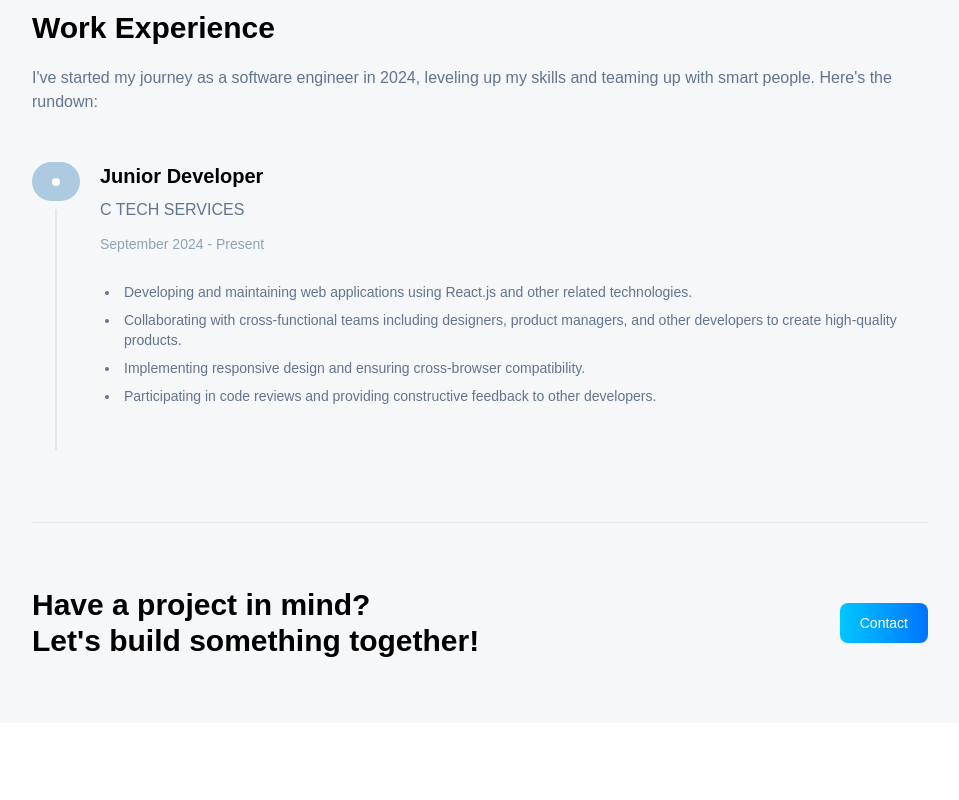
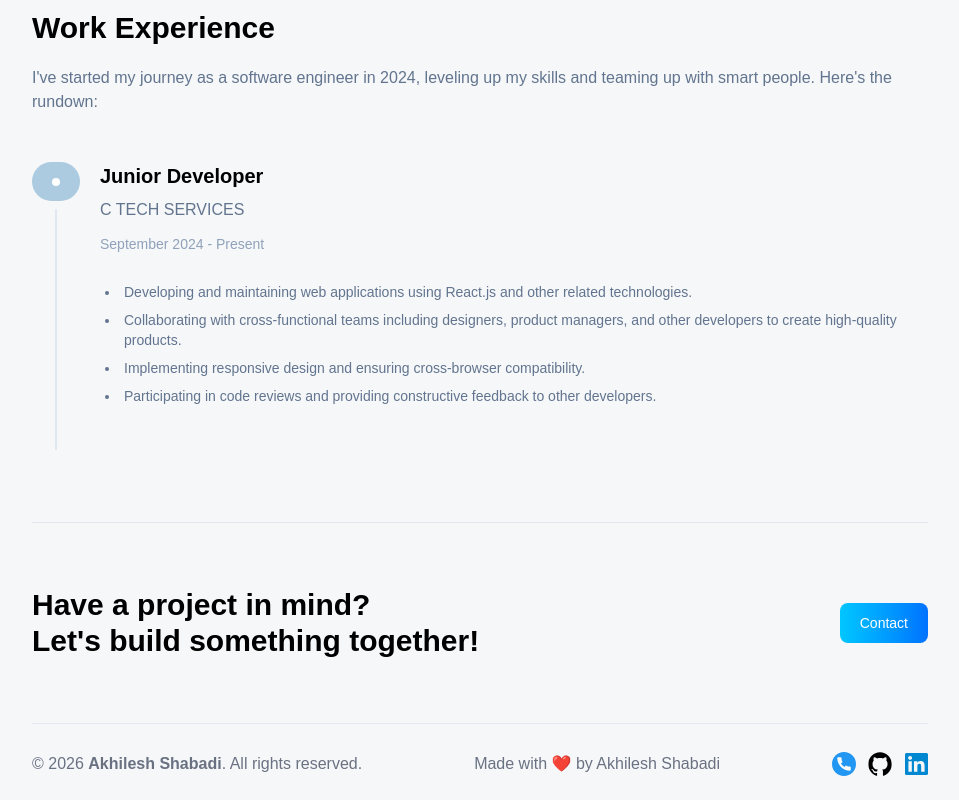
Before and after one commit to Akhilesh-Shabadi/3D_Portfolio, a React (Vite) app: page /about in a window 1280 px wide. Shown: the part 678-1478 px from the top of the page, without its empty margins (160-1119 px from the left). Before the commit the page ends 1401 px from the top, so only its background shows below. Built offline with nearby package versions, Linux system fonts and the light colour scheme.

Commit message:
Added a Footer component. Made some changes in the project components (project name and description and links)

```diff
--- a/src/App.jsx
+++ b/src/App.jsx
@@ -2,6 +2,7 @@ import { BrowserRouter as Router, Routes, Route } from "react-router-dom";
 import { Home, About, Projects, Contact, NotFound } from "./pages";
 import NavBar from "./components/NavBar";
 import ErrorBoundary from "./components/ErrorBoundary";
+import Footer from "./components/Footer";
 
 function App() {
   return (
@@ -11,10 +12,19 @@ function App() {
           <NavBar />
           <Routes>
             <Route path="/" element={<Home />} />
-            <Route path="/about" element={<About />} />
-            <Route path="/projects" element={<Projects />} />
-            <Route path="/contact" element={<Contact />} />
-            <Route path="*" element={<NotFound />} />
+            <Route path="/*"
+              element={
+                <>
+                  <Routes>
+                    <Route path="/about" element={<About />} />
+                    <Route path="/projects" element={<Projects />} />
+                    <Route path="/contact" element={<Contact />} />
+                    <Route path="*" element={<NotFound />} />
+                  </Routes>
+                  <Footer />
+                </>
+              }
+            />
           </Routes>
         </Router>
       </ErrorBoundary>
--- /dev/null
+++ b/src/components/Footer.jsx
@@ -0,0 +1,24 @@
+import { Link } from 'react-router-dom'
+import { socialLinks } from '../constants'
+
+const Footer = () => {
+    return (
+        <footer className="max-w-5xl mx-auto sm:px-16 pb-6 px-8 flex flex-col gap-7 font-poppins">
+            <hr className='border-slate-200' />
+            <div className="flex flex-wrap gap-7 items-center justify-between">
+                <p className="text-gray-500">© {new Date().getFullYear()} <strong>Akhilesh Shabadi</strong>. All rights reserved.</p>
+                <p className="text-gray-500">Made with ❤️ by Akhilesh Shabadi</p>
+
+                <div className="flex gap-3">
+                    {socialLinks.map((link) => (
+                        <Link key={link.name} to={link.link} target="_blank" rel="noopener noreferrer">
+                            <img src={link.iconUrl} alt={link.name} className='w-6 h-6 object-contain' />
+                        </Link>
+                    ))}
+                </div>
+            </div>
+        </footer>
+    )
+}
+
+export default Footer
--- a/src/constants/index.js
+++ b/src/constants/index.js
@@ -136,43 +136,43 @@ export const projects = [
     {
         iconUrl: git,
         theme: 'btn-back-red',
-        name: 'Amazon Price Tracker',
-        description: 'Developed a web application that tracks and notifies users of price changes for products on Amazon, helping users find the best deals.',
-        link: 'https://github.com/adrianhajdin/pricewise',
+        name: 'Small & Medium Enterprise Dashboard',
+        description: 'Developed a comprehensive real-time analytics and collaboration platform specifically designed for Small and Medium Enterprises to monitor business metrics, facilitate team collaboration, and enable data-driven decision making.',
+        link: 'https://github.com/Akhilesh-Shabadi/SME--Small_and_Medium-sized_Enterprise--Dashboard',
     },
     {
         iconUrl: github,
         theme: 'btn-back-green',
-        name: 'Full Stack Threads Clone',
-        description: 'Created a full-stack replica of the popular discussion platform "Threads," enabling users to post and engage in threaded conversations.',
-        link: 'https://github.com/adrianhajdin/threads',
+        name: 'Full Stack Bus Ticket Booking Application',
+        description: 'Created a full-stack replica of the popular bus ticket booking platform, enabling users to book tickets and manage their bookings.',
+        link: 'https://github.com/Akhilesh-Shabadi/Spring-Blue-Bus-project',
+    },
+    {
+        iconUrl: react,
+        theme: 'btn-back-pink',
+        name: 'Movies Management Application',
+        description: 'Developed a movie management application using React.js, allowing users to search for movies, view movie details, and manage their movie collection.',
+        link: 'https://github.com/Akhilesh-Shabadi/Reactjs_movie_project',
     },
     {
         iconUrl: nextjs,
         theme: 'btn-back-blue',
-        name: 'Car Finding App',
-        description: 'Designed and built a mobile app for finding and comparing cars on the market, streamlining the car-buying process.',
-        link: 'https://github.com/adrianhajdin/project_next13_car_showcase',
+        name: 'Streaming Movies Application',
+        description: 'Developed a streaming movies application using Next.js, allowing users to watch movies and manage their movie collection.',
+        link: 'https://github.com/Akhilesh-Shabadi/Servlet_movies_project',
     },
-    {
-        iconUrl: react,
-        theme: 'btn-back-pink',
-        name: 'Snapgram',
-        description: 'Built a complete clone of Instagram, allowing users to share photos and connect with friends in a familiar social media environment.',
-        link: 'https://github.com/adrianhajdin/social_media_app',
-    },
-    {
-        iconUrl: nodejs,
-        theme: 'btn-back-black',
-        name: 'Real-Estate Application',
-        description: 'Developed a real-estate application that facilitates property listings and searches, connecting buyers with available properties.',
-        link: 'https://github.com/adrianhajdin/projects_realestate',
-    },
-    {
-        iconUrl: javascript,
-        theme: 'btn-back-yellow',
-        name: 'AI Summarizer Application',
-        description: 'App that leverages AI to automatically generate concise summaries of long text content using OpenAI GPT-4.',
-        link: 'https://github.com/adrianhajdin/project_ai_summarizer',
-    }
+    // {
+    //     iconUrl: nodejs,
+    //     theme: 'btn-back-black',
+    //     name: 'Real-Estate Application',
+    //     description: 'Developed a real-estate application that facilitates property listings and searches, connecting buyers with available properties.',
+    //     link: 'https://github.com/adrianhajdin/projects_realestate',
+    // },
+    // {
+    //     iconUrl: javascript,
+    //     theme: 'btn-back-yellow',
+    //     name: 'AI Summarizer Application',
+    //     description: 'App that leverages AI to automatically generate concise summaries of long text content using OpenAI GPT-4.',
+    //     link: 'https://github.com/adrianhajdin/project_ai_summarizer',
+    // }
 ];
--- a/src/models/Plane.jsx
+++ b/src/models/Plane.jsx
@@ -27,7 +27,7 @@ const Plane = ({ isRotating, rotationSpeed, ...props }) => {
         const action = actions['Take 001'];
         action.play();
         // You can adjust timeScale to speed up the propeller when moving
-        action.timeScale = isRotating ? 1.5 : 0.5;
+        action.timeScale = isRotating ? 2 : 0.7;
     }, [isRotating]);
 
     useFrame((state, delta) => {
@@ -47,11 +47,11 @@ const Plane = ({ isRotating, rotationSpeed, ...props }) => {
         ref.current.rotation.y = THREE.MathUtils.lerp(
             ref.current.rotation.y,
             targetRotation,
-            3 * delta // Adjust '4' to make the turn faster or slower
+            2 * delta // Adjust '4' to make the turn faster or slower
         );
 
         // Add a slight tilt (roll) based on speed
-        const targetRotation1 = isRotating ? rotationSpeed.current * 25 : 0;
+        const targetRotation1 = isRotating ? rotationSpeed.current * 26 : 0;
         // Clamp the rotation to -45 to 45 degrees (approx -0.8 to 0.8 radians) to prevent flipping
         const clampedRotation = THREE.MathUtils.clamp(targetRotation1, -0.8, 0.8);
 
@@ -63,7 +63,7 @@ const Plane = ({ isRotating, rotationSpeed, ...props }) => {
     });
 
     return (
-        <mesh {...props} ref={ref} rotation={[0, 1.35, 0]}>
+        <mesh {...props} ref={ref} rotation={[0, 20.1, 0]}>
             <primitive object={scene} />
         </mesh>
     )
--- a/src/pages/Contact.jsx
+++ b/src/pages/Contact.jsx
@@ -42,7 +42,7 @@ const Contact = () => {
     };
 
     return (
-        <section className='relative flex lg:flex-row flex-col max-w-5xl mx-auto sm:p-16 pb-12 pt-[126px]! px-8 min-h-[calc(100vh-80px)]'>
+        <section className='relative flex lg:flex-row flex-col max-w-5xl mx-auto sm:p-16 sm:pb-5 pb-12 pt-[106px]! px-8 min-h-[calc(100vh-80px)]'>
             {alert.show && <Alert {...alert} />}
             <div className='flex-1 min-w-[50%] flex flex-col'>
                 <h1 className='sm:text-5xl text-3xl font-semibold sm:leading-snug'>Get in Touch</h1>
--- a/src/pages/Home.jsx
+++ b/src/pages/Home.jsx
@@ -11,17 +11,15 @@ import HomeInfoPopUp from '../components/HomeInfoPopUp'
 const getIslandConfigs = (width) => {
     const isMobile = width <= 768;
     return [
-        isMobile ? 0.9 : 1,
-        [-0.6, -6.9, -43],
-        [0.1, 4.7, 0]
+        isMobile ? [0.9, 0.9, 0.9] : [1, 1, 1]
     ];
 };
 
 const getPlaneConfigs = (width) => {
     const isMobile = width <= 768;
     return [
-        isMobile ? 1.5 : 3,
-        isMobile ? [0, -2.5, 0] : [0, -4, -4]
+        isMobile ? [1.5, 1.5, 1.5] : [3, 3, 3],
+        isMobile ? [0, -1.5, 0] : [0, -4, -4]
     ];
 };
 
@@ -48,7 +46,7 @@ const ModelHolder = memo(({ setCurrentStage }) => {
     const islandConfigs = useMemo(() => getIslandConfigs(window.innerWidth), []);
     const planeConfigs = useMemo(() => getPlaneConfigs(window.innerWidth), []);
 
-    const [islandScale, islandPosition, islandRotation] = islandConfigs;
+    const [islandScale] = islandConfigs;
     const [planeScale, planePosition] = planeConfigs;
 
     return (
@@ -56,15 +54,20 @@ const ModelHolder = memo(({ setCurrentStage }) => {
             camera={{ near: 0.1, far: 1000 }}
         >
             <Suspense fallback={<Loader />}>
-                <directionalLight position={[1.3, 1, 1]} intensity={1.9} />
+                <directionalLight position={[1, 1, 1]} intensity={2} />
                 <ambientLight intensity={0.5} />
-                {/* <pointLight position={[1.3, 1, 1]} intensity={1.9} />
-                <spotLight position={[1.3, 1, 1]} intensity={1.9} /> */}
+                <pointLight position={[10, 5, 10]} intensity={2} />
+                <spotLight
+                    position={[0, 50, 10]}
+                    angle={0.15}
+                    penumbra={1}
+                    intensity={2}
+                />
                 <hemisphereLight skyColor="#b1e1ff" groundColor={'#000000'} intensity={1} />
 
                 <Bird />
                 <Sky isRotating={isRotating} rotationSpeed={rotationSpeed} />
-                <FoxIsland scale={islandScale} position={islandPosition} rotation={islandRotation} islandRef={islandRef}
+                <FoxIsland scale={islandScale} position={[-0.6, -6.9, -43.4]} rotation={[0.1, 4.7077, 0]} islandRef={islandRef}
                     isRotating={isRotating} setIsRotating={setIsRotating} setCurrentStage={setCurrentStage} rotationSpeed={rotationSpeed}
                 />
                 <Plane scale={planeScale} position={planePosition} isRotating={isRotating} rotationSpeed={rotationSpeed} />
@@ -81,7 +84,7 @@ const Home = memo(() => {
             <div className='absolute top-23 left-0 right-0 z-10 flex items-center justify-center'>
                 {currentStage && <HomeInfoPopUp currentStage={currentStage} />}
             </div>
-            <ModelHolder currentStage={currentStage} setCurrentStage={setCurrentStage} />
+            <ModelHolder setCurrentStage={setCurrentStage} />
         </section>
     )
 })
```
